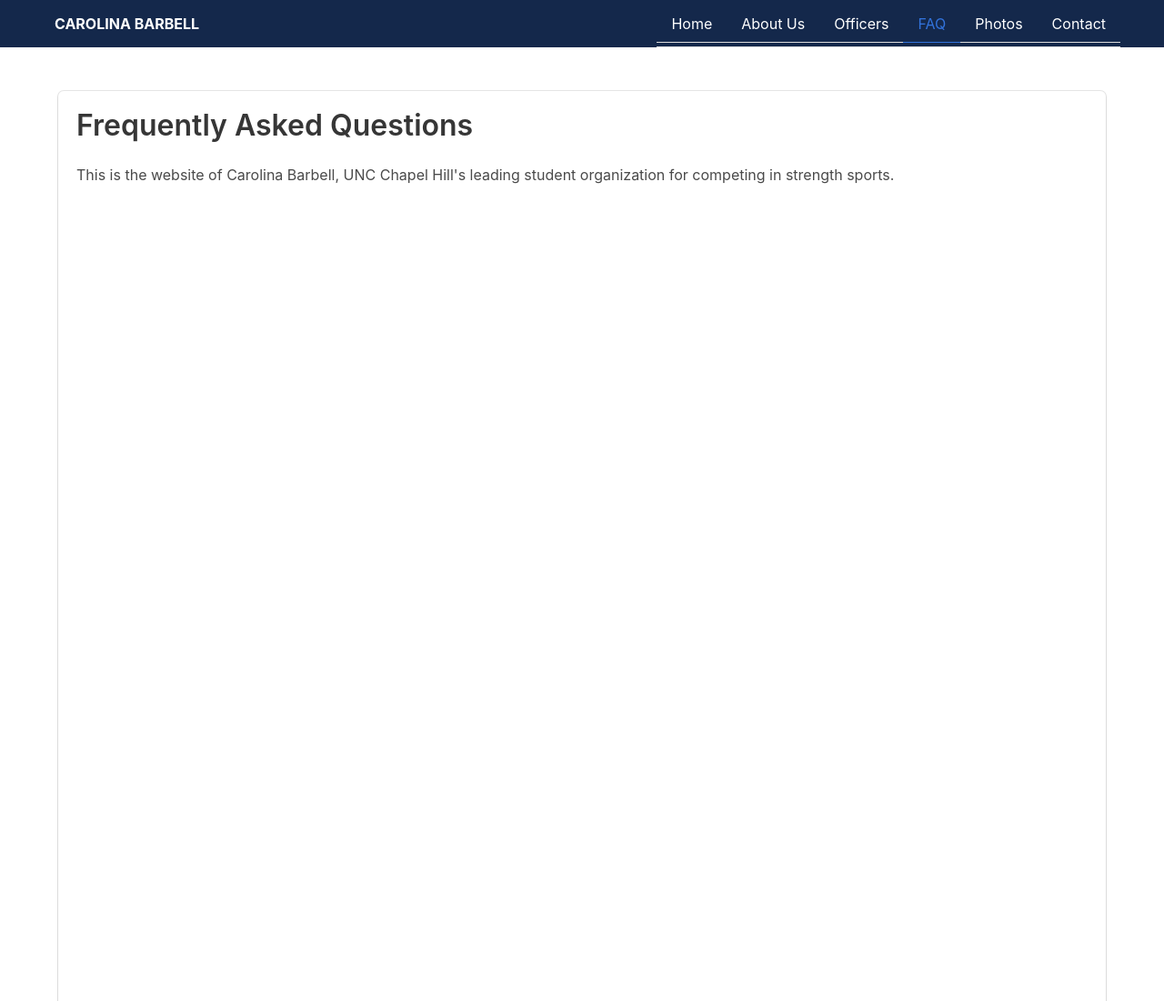
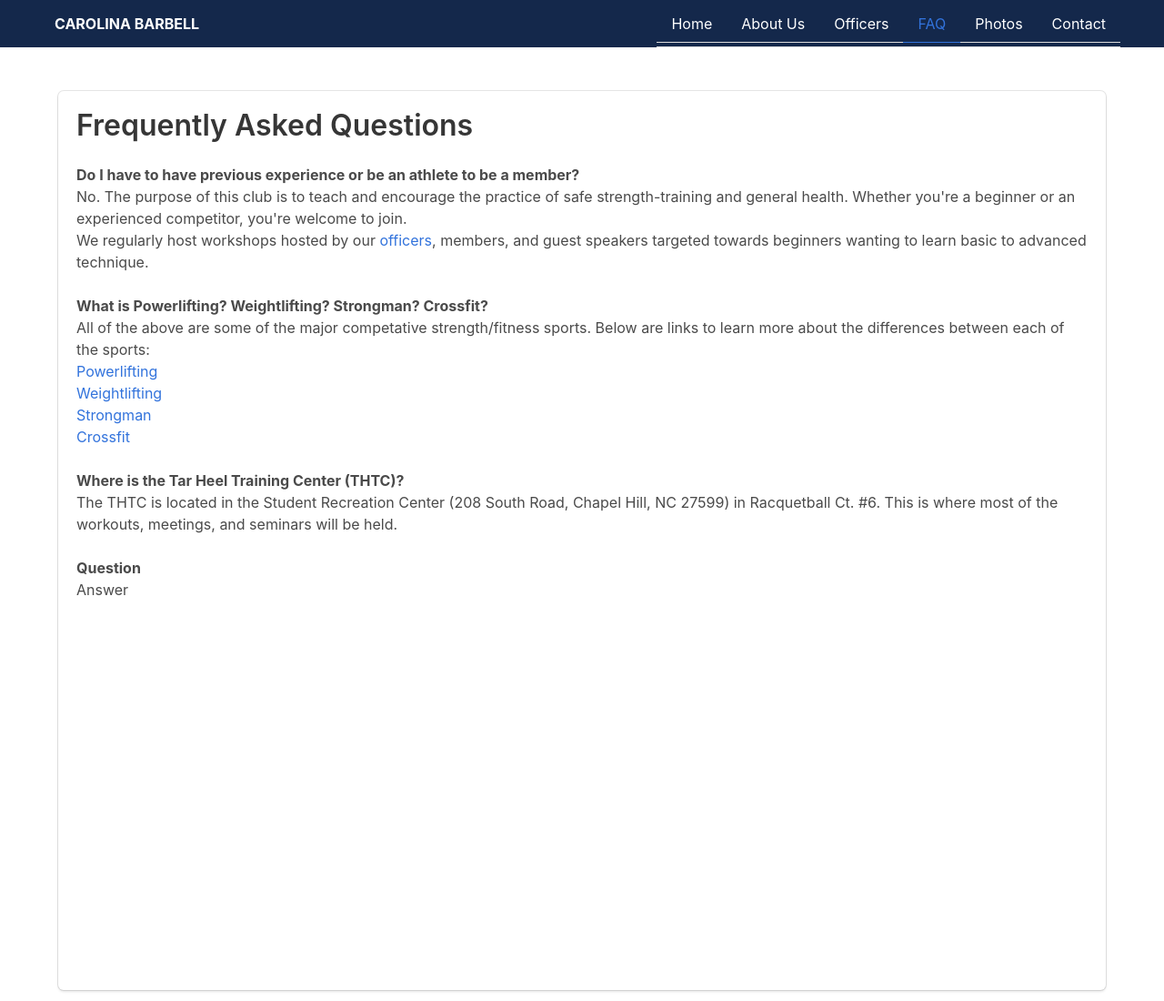
Before and after one commit to rbrandonc/126_final, a plain HTML site: page pages/faq.html in a window 1280 px wide. Shown: the top 1100 px of the page at 91% size. Drawn offline with Linux system fonts and the light colour scheme.

Commit message:
FAQ page text

```diff
--- a/pages/faq.html
+++ b/pages/faq.html
@@ -20,8 +20,37 @@
         <div class='tile is-parent'>
           <div class='tile is-child box'>
             <p class='title'>Frequently Asked Questions</p>
-            <p>This is the website of Carolina Barbell, UNC Chapel Hill's leading student organization for competing in strength sports.</p>
-            <br><br><br><br><br><br><br><br><br><br><br><br><br><br><br><br><br><br><br><br><br><br><br><br><br><br><br><br><br><br><br><br><br><br><br><br><br><br><br>
+            <div is = "question">
+              <h2>Do I have to have previous experience or be an athlete to be a member?</h2>
+              <p>No. The purpose of this club is to teach and encourage the practice of safe strength-training and general health.
+              Whether you're a beginner or an experienced competitor, you're welcome to join.</p>
+              <p>We regularly host workshops hosted by our <a href="officers.html">officers</a>, members, and guest speakers
+              targeted towards beginners wanting to learn basic to advanced technique.</p>
+            </div>
+            <br>
+            <div is = "question">
+              <h2>What is Powerlifting? Weightlifting? Strongman? Crossfit?</h2>
+              <p>All of the above are some of the major competative strength/fitness sports. Below are links to learn more about the
+              differences between each of the sports:</p>
+              <ul>
+                <li><a href="https://www.elitefts.com/education/novice/the-beginners-guide-to-powerlifting-everything-youll-ever-need-to-know-about-competing/" target= _blank>Powerlifting</a></li>
+                <li><a href="http://arkitectfitness.com/what-is-weightlifting/" target= _blank>Weightlifting</a></li>
+                <li><a href="https://www.bodybuilding.com/fun/complete-guide-to-competitive-strongman.html" target= _blank>Strongman</a></li>
+                <li><a href="https://www.crossfit.com/what-is-crossfit" target= _blank>Crossfit</a></li>
+              </ul>
+            </div>
+            <br>
+            <div is = "question">
+              <h2>Where is the Tar Heel Training Center (THTC)?</h2>
+              <p>The THTC is located in the Student Recreation Center (208 South Road, Chapel Hill, NC 27599) in Racquetball Ct. #6.
+              This is where most of the workouts, meetings, and seminars will be held.</p>
+            </div>
+            <br>
+            <div is = "question">
+              <h2>Question</h2>
+              <p>Answer</p>
+            </div>
+            <br><br><br><br><br><br><br><br><br><br><br><br><br><br><br><br><br>
           </div>
         </div>
       </div>
--- a/styles/faq.css
+++ b/styles/faq.css
@@ -0,0 +1,4 @@
+li {
+    list-style-type: none;
+    display: block;
+}
```
Also changed, not shown: pages/contact.html (+1 -1 lines).
